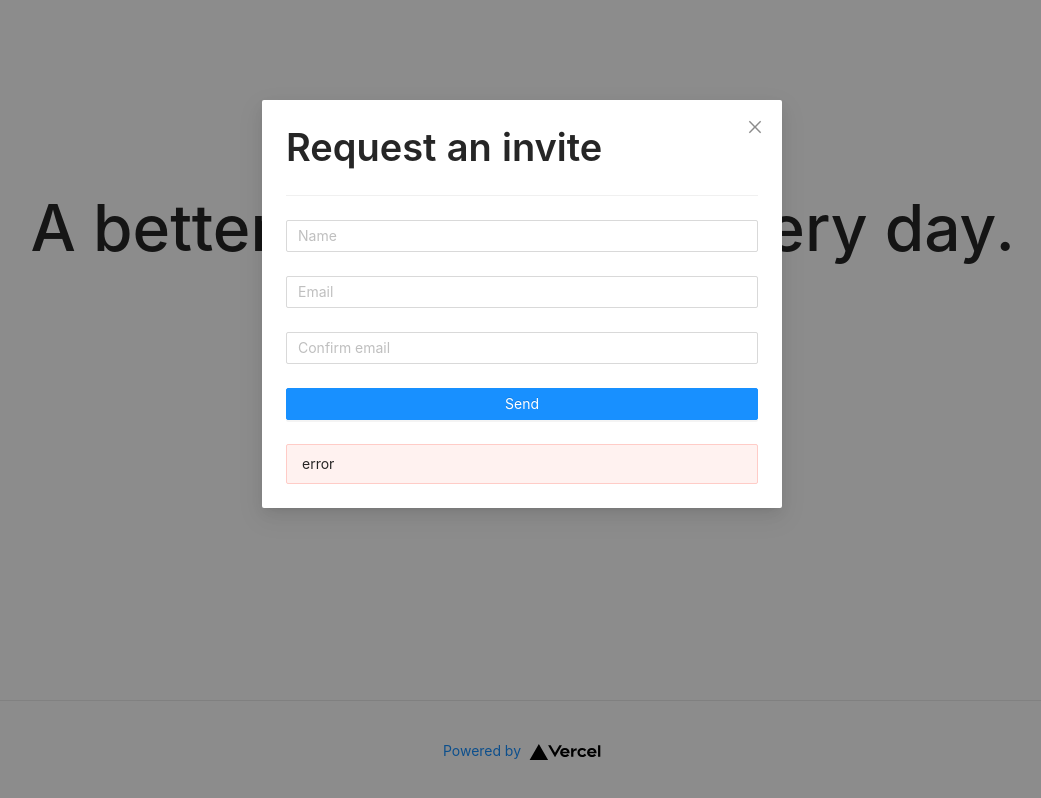
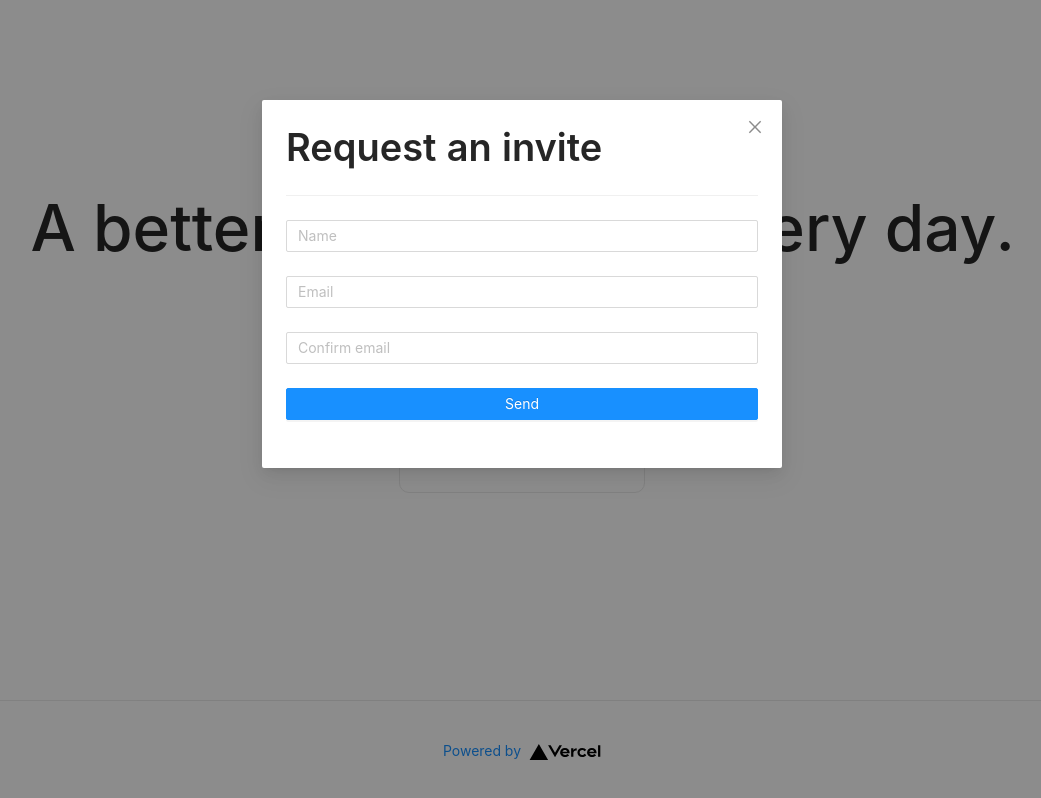
Before and after one commit to Lantianyou/interview-question, a Next.js app: page / in a window 1280 px wide. Both pictures are taken after a click on the button "Request an invite". Shown: the whole page, without its empty margins (118-1159 px from the left). Built offline with nearby package versions, Linux system fonts and the light colour scheme.

Commit message:
feat: success and failure modal

```diff
--- a/components/InviteModal.tsx
+++ b/components/InviteModal.tsx
@@ -25,7 +25,12 @@ const InviteModal = ({ visible, onCancel }: { visible: boolean, onCancel: any })
       <Form onFinish={async (values) => {
         const formValues = formatValues(values)
         const res = await onSubmit(formValues)
-        console.log('res', res)
+        if (res.ok) {
+          toggleSuccess(true)
+          onCancel()
+        } else {
+          setFailedMessage(res.statusText)
+        }
       }}>
         <Form.Item
           label=""
@@ -66,10 +71,10 @@ const InviteModal = ({ visible, onCancel }: { visible: boolean, onCancel: any })
         <Form.Item>
           <Button type="primary" htmlType="submit" style={{ width: '100%' }}>Send</Button>
         </Form.Item>
-        <Alert
-          message="error"
+        {failedMessage && <Alert
+          message={failedMessage}
           type="error"
-        />
+        />}
 
       </Form>
       {/* <Button onClick={() => toggleSuccess(true)}>成功</Button> */}
--- a/hooks/useSubmit.ts
+++ b/hooks/useSubmit.ts
@@ -1,5 +1,5 @@
 import { useCallback } from "react"
-import type { Data } from "../components/InviteModal"
+import type { Data } from "../components/typings"
 
 export const useSubmit = () => {
   const onSubmit = useCallback(async (data: Data) => {
--- a/pages/api/emails.ts
+++ b/pages/api/emails.ts
@@ -8,7 +8,7 @@ export const mockData: Data = {
   email: "lantianyou@gmail.com"
 }
 
-export default async function emailHandler(req: NextApiRequest, res: NextApiResponse<Data>) {
+export default async function emailHandler(req: NextApiRequest, res: NextApiResponse) {
   const response = await fetch(apiEndPoint, {
     method: req.method,
     headers: {
@@ -16,5 +16,5 @@ export default async function emailHandler(req: NextApiRequest, res: NextApiResp
     },
     body: req.body
   })
-  res.status(response.status)
+  res.status(response.status).json({messgae: response.statusText})
 }
```
